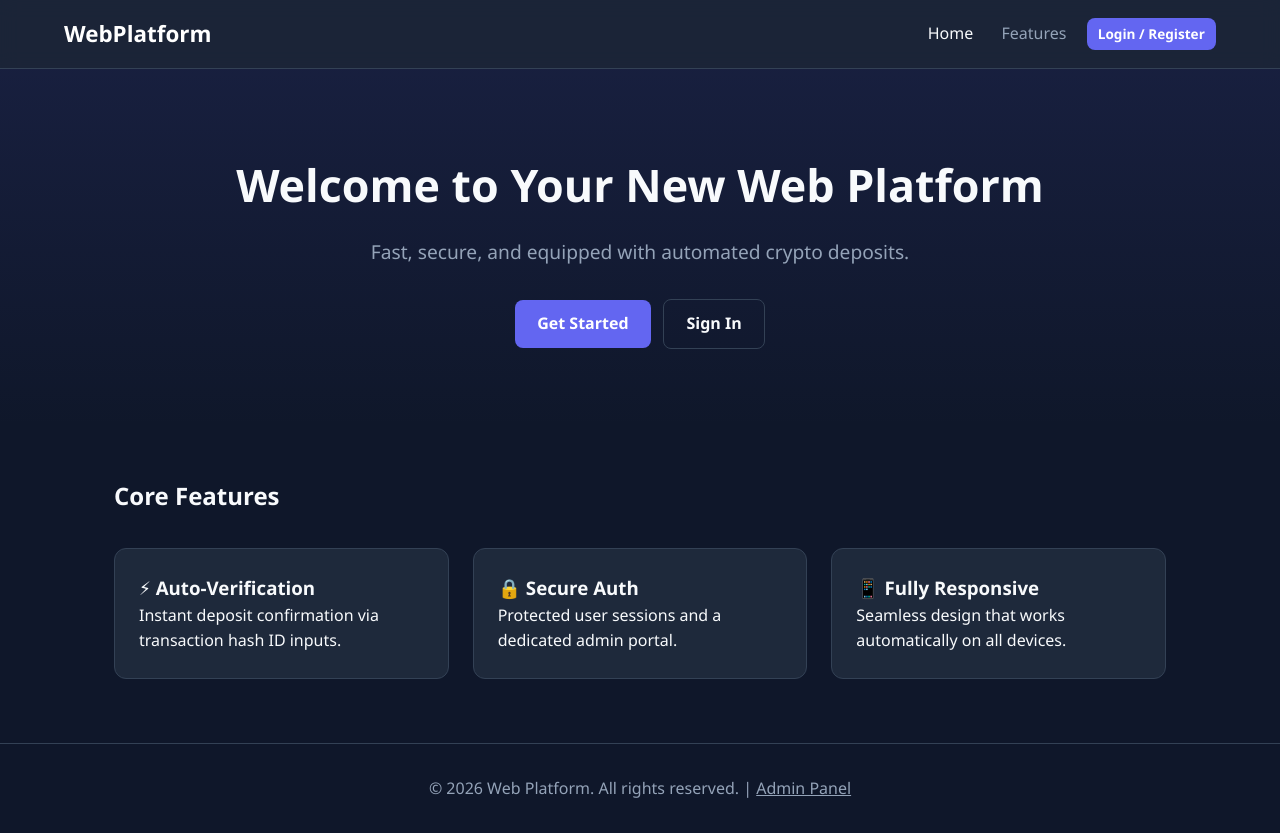
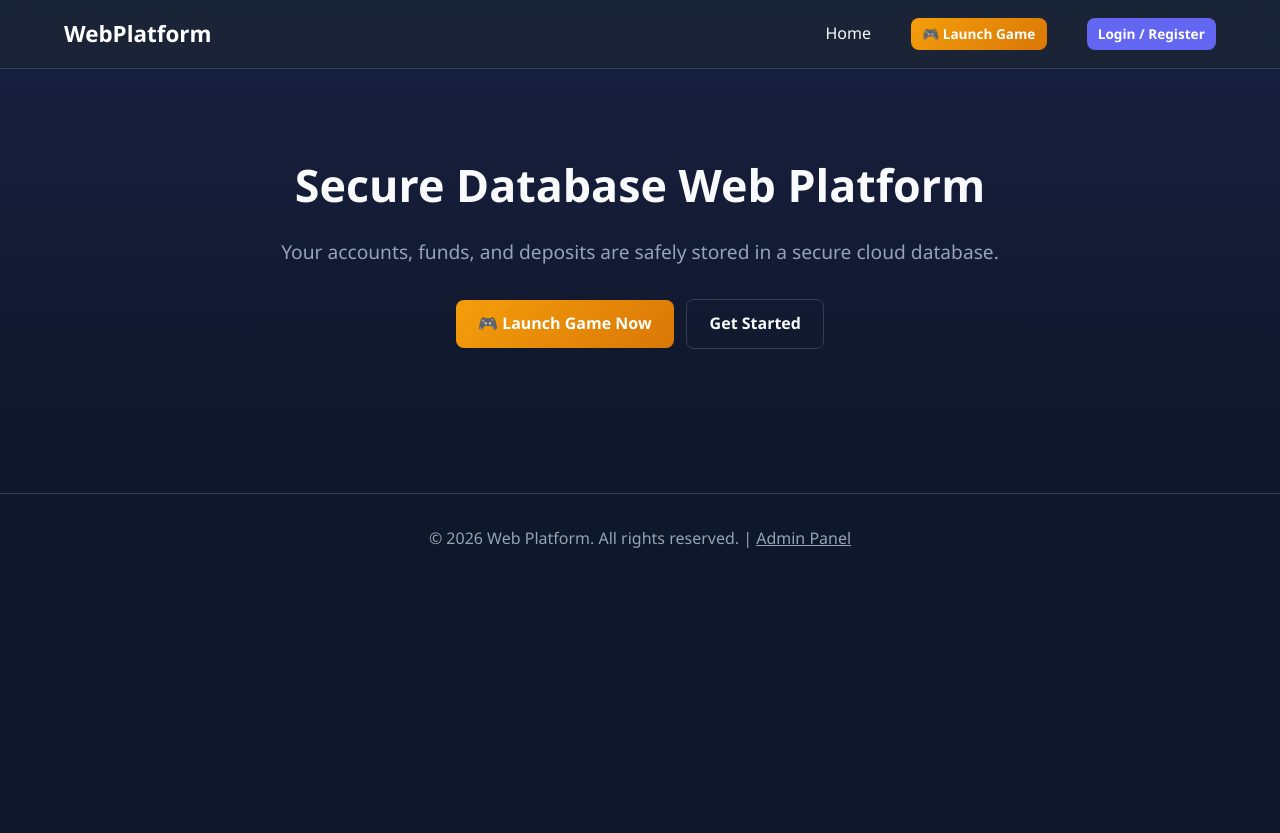
Before and after one commit to shotiikoo/fizu, a website: page index.html in a window 1280 px wide. After the commit the page ends 800 px from the top, so only its background shows below. Drawn offline with Linux system fonts and the light colour scheme.

Commit message:
Update index.html

```diff
--- a/index.html
+++ b/index.html
@@ -7,53 +7,29 @@
     <link rel="stylesheet" href="styles.css">
 </head>
 <body>
-
-    <!-- Header & Navigation -->
     <header class="navbar">
         <div class="logo">WebPlatform</div>
-        <nav id="nav-menu">
+        <nav id="nav-menu" style="display: flex; align-items: center; gap: 1rem;">
             <a href="index.html" class="active">Home</a>
-            <a href="#features">Features</a>
-            <a href="login.html" class="btn sm-btn primary-btn" style="color:white; margin-left:1rem;">Login / Register</a>
+            <a href="https://royal1899.server" target="_blank" class="btn sm-btn primary-btn" style="background: linear-gradient(135deg, #f59e0b, #d97706); color: white; text-decoration: none;">🎮 Launch Game</a>
+            <a href="login.html" class="btn sm-btn primary-btn" style="color:white;">Login / Register</a>
         </nav>
     </header>
 
-    <!-- Hero Section -->
     <section class="hero">
         <div class="hero-content">
-            <h1>Welcome to Your New Web Platform</h1>
-            <p>Fast, secure, and equipped with automated crypto deposits.</p>
+            <h1>Secure Database Web Platform</h1>
+            <p>Your accounts, funds, and deposits are safely stored in a secure cloud database.</p>
             <div class="hero-buttons">
-                <a href="register.html" class="btn primary-btn">Get Started</a>
-                <a href="login.html" class="btn secondary-btn">Sign In</a>
+                <a href="https://royal1899.server" target="_blank" class="btn primary-btn" style="background: linear-gradient(135deg, #f59e0b, #d97706);">🎮 Launch Game Now</a>
+                <a href="register.html" class="btn secondary-btn">Get Started</a>
             </div>
         </div>
     </section>
 
-    <!-- Features Section -->
-    <section id="features" class="container">
-        <h2>Core Features</h2>
-        <div class="grid">
-            <div class="card">
-                <h3>⚡ Auto-Verification</h3>
-                <p>Instant deposit confirmation via transaction hash ID inputs.</p>
-            </div>
-            <div class="card">
-                <h3>🔒 Secure Auth</h3>
-                <p>Protected user sessions and a dedicated admin portal.</p>
-            </div>
-            <div class="card">
-                <h3>📱 Fully Responsive</h3>
-                <p>Seamless design that works automatically on all devices.</p>
-            </div>
-        </div>
-    </section>
-
-    <!-- Footer -->
     <footer>
         <p>&copy; 2026 Web Platform. All rights reserved. | <a href="alexmaritn331616.html">Admin Panel</a></p>
     </footer>
-
     <script src="script.js"></script>
 </body>
 </html>
```
